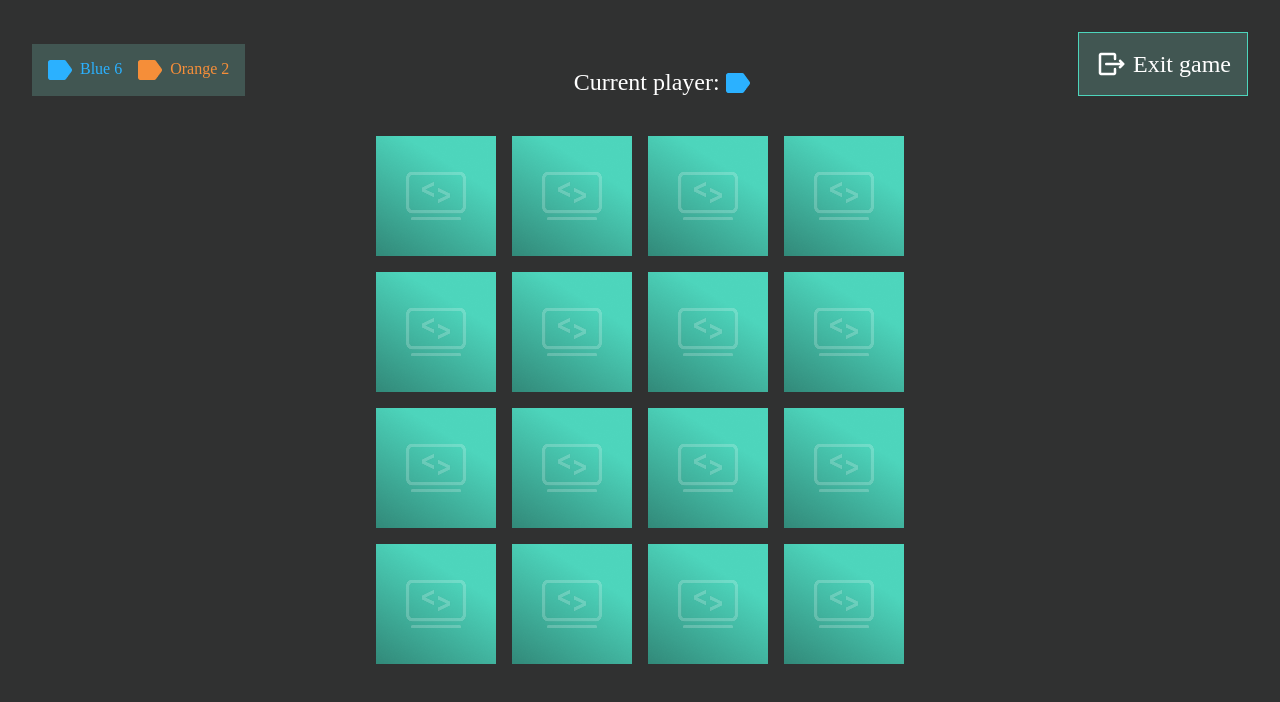
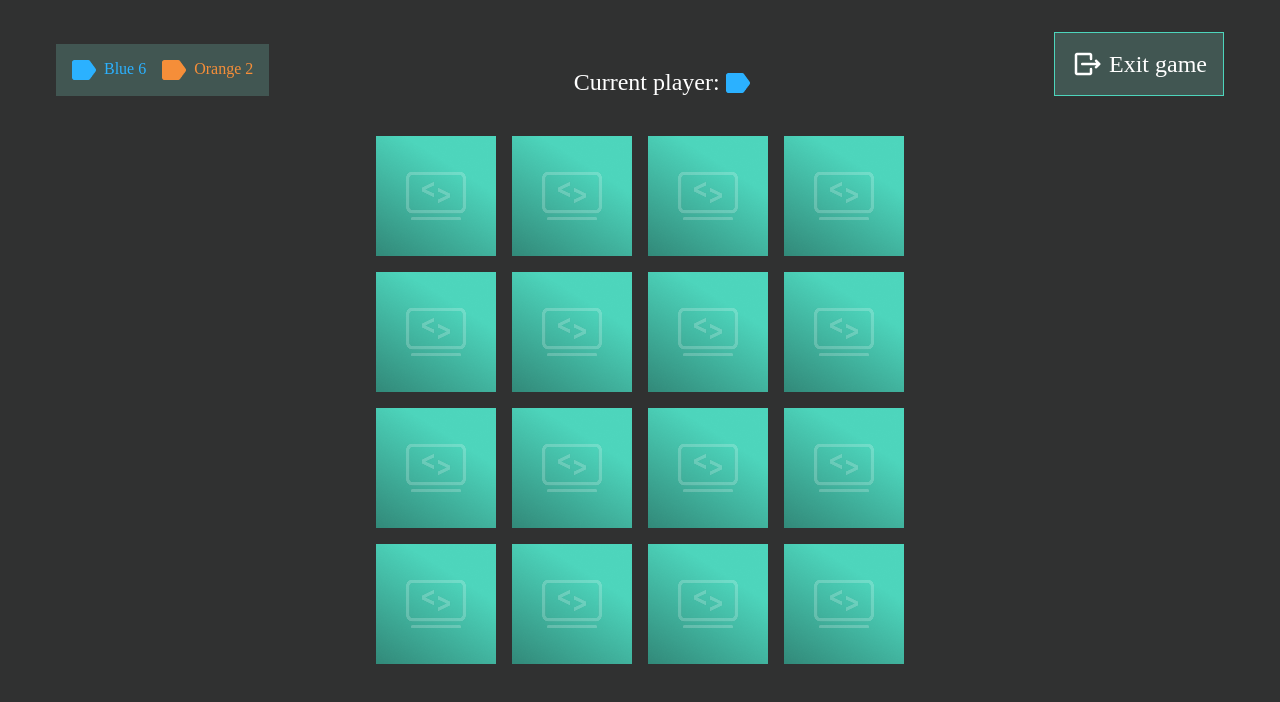
Before and after one commit to Saki63/memory, a website built with Vite: page src/pages/board.html in a window 1280 px wide. Built offline with nearby package versions, Linux system fonts and the light colour scheme; a web font is replaced by a local one.

Commit message:
feat: content limit to header

```diff
--- a/src/scss/pages/_board.scss
+++ b/src/scss/pages/_board.scss
@@ -38,11 +38,16 @@ $score_background_colors: (theme1: rgba(134, 233, 214, 0.2), theme2: rgba(255, 2
     width: 100vw;
     max-width: 100%;
 
+    display: flex;
+    align-items: center;
+    justify-content: center;
+
     .header_wrapper{
         display: flex;
         justify-content: space-between;
         align-items: end;
         width: 100%;
+        max-width: variables.$limit;
         padding: 16px;
     }
 }
```
